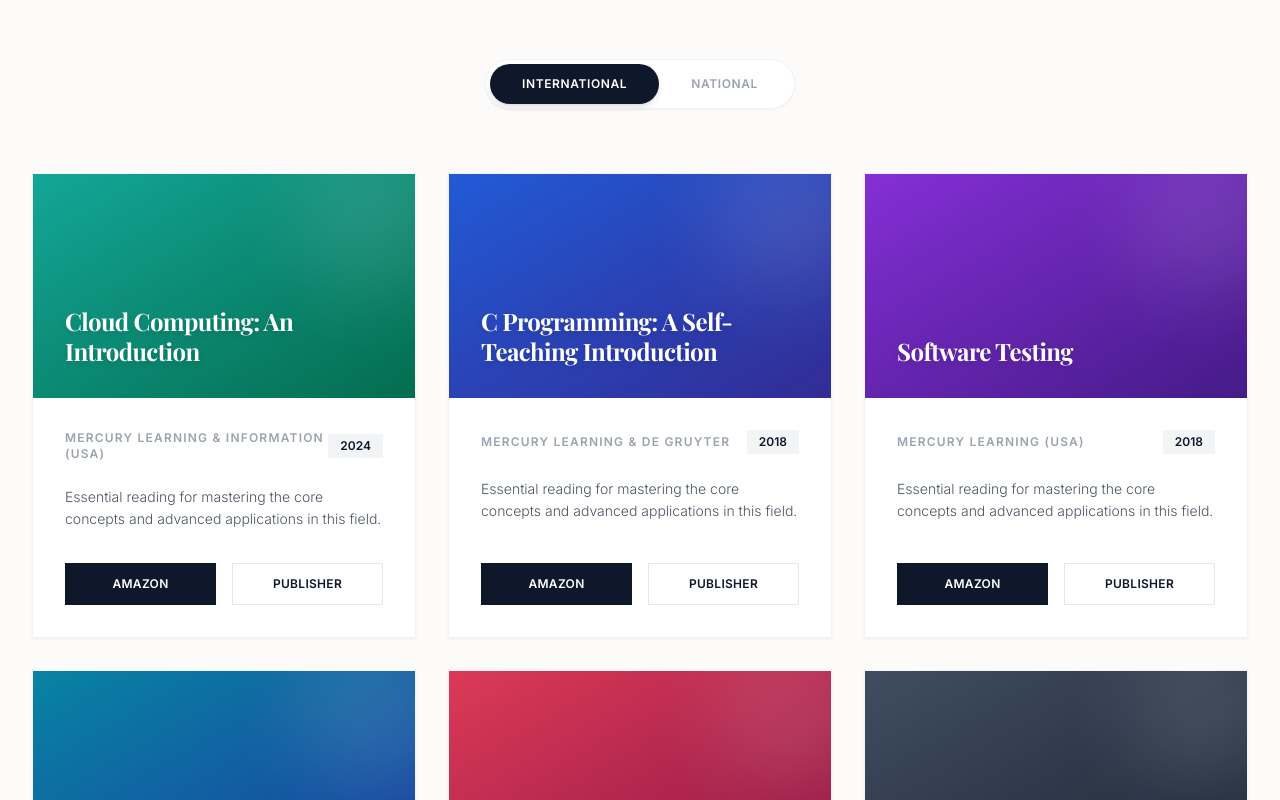
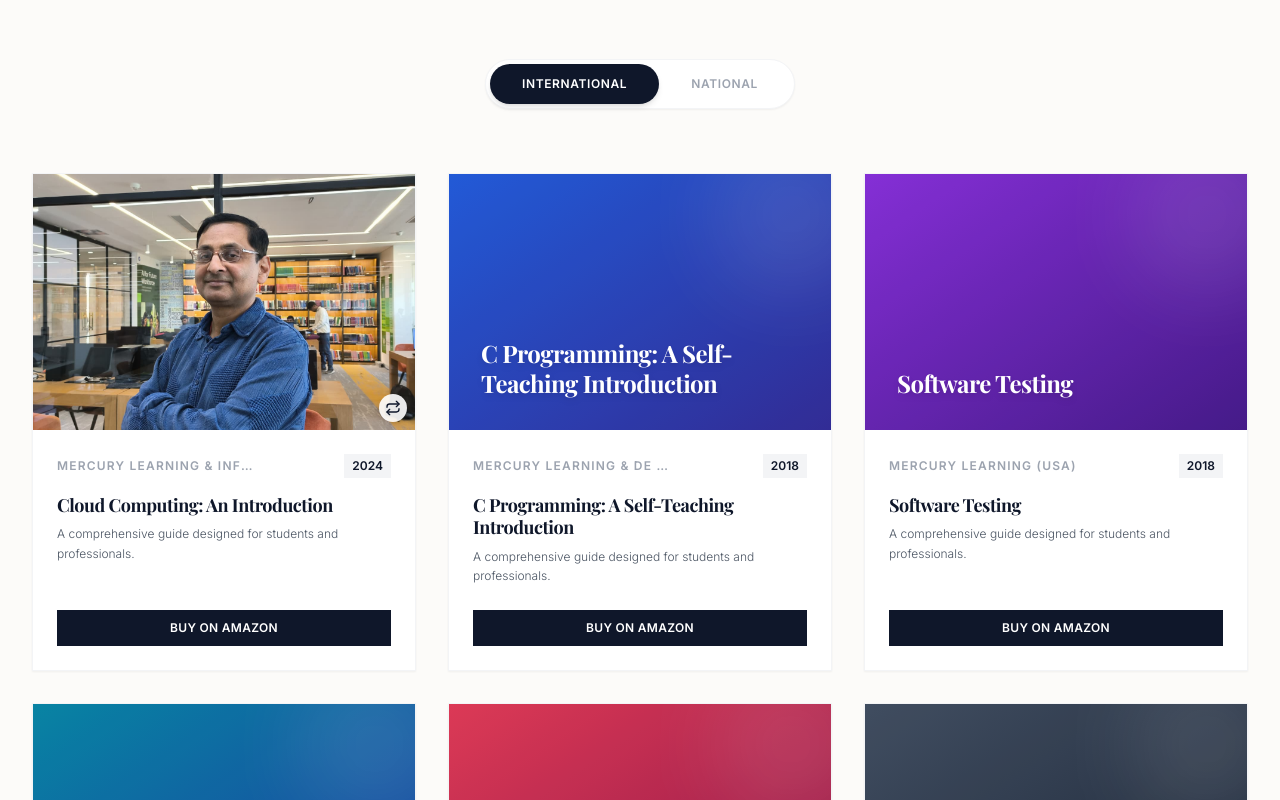
Before and after one commit to rohitsingh-del/Dr.-Rajiv-Chopra, a React (Vite) app: page / in a window 1280 px wide. Shown: the part 2300-3100 px from the top of the page. Built offline with nearby package versions, Linux system fonts and the light colour scheme; a web font is replaced by a local one.

Commit message:
Add front and back covers for Cloud Computing book

```diff
--- a/src/App.jsx
+++ b/src/App.jsx
@@ -256,42 +256,74 @@ const RevolvingCarousel = () => {
     );
 };
 
-const BookCard = ({ book }) => (
+const BookCard = ({ book }) => {
+    const [showBack, setShowBack] = useState(false);
+
+    return (
         <motion.div
             whileHover={{ y: -5 }}
             className="bg-white rounded-none shadow-sm hover:shadow-xl transition-all duration-300 flex flex-col h-full border border-gray-100 group relative overflow-hidden"
         >
             <div className="absolute top-0 left-0 w-full h-1 bg-gradient-to-r from-gold-400 to-gold-600 transform scale-x-0 group-hover:scale-x-100 transition-transform duration-500 origin-left"></div>
 
-        {/* Abstract Cover Art */}
-        <div className={`h-56 bg-gradient-to-br ${book.color} p-8 flex flex-col justify-end relative overflow-hidden`}>
+            {/* Cover Art or Image */}
+            <div className={`h-64 relative overflow-hidden group-hover:shadow-inner transition-all duration-500`}>
+                {book.cover ? (
+                    <div className="w-full h-full relative bg-gray-100">
+                        <img
+                            src={showBack && book.backCover ? book.backCover : book.cover}
+                            alt={book.title}
+                            className="w-full h-full object-cover transition-transform duration-700 group-hover:scale-105"
+                        />
+                        {book.backCover && (
+                            <button
+                                onClick={(e) => { e.preventDefault(); setShowBack(!showBack); }}
+                                className="absolute bottom-2 right-2 bg-white/90 p-1.5 rounded-full shadow-md hover:bg-gold-500 hover:text-white transition-colors z-20"
+                                title="Flip Cover"
+                            >
+                                <svg xmlns="http://www.w3.org/2000/svg" width="16" height="16" viewBox="0 0 24 24" fill="none" stroke="currentColor" strokeWidth="2" strokeLinecap="round" strokeLinejoin="round" className="lucide lucide-repeat"><path d="m17 2 4 4-4 4" /><path d="M3 11v-1a4 4 0 0 1 4-4h14" /><path d="m7 22-4-4 4-4" /><path d="M21 13v1a4 4 0 0 1-4 4H3" /></svg>
+                            </button>
+                        )}
+                        <div className="absolute inset-0 bg-black/0 group-hover:bg-black/10 transition-colors duration-300 pointer-events-none"></div>
+                    </div>
+                ) : (
+                    <div className={`w-full h-full bg-gradient-to-br ${book.color} p-8 flex flex-col justify-end relative`}>
                         <div className="absolute inset-0 bg-navy-900/10 mix-blend-multiply"></div>
                         <div className="absolute -right-10 -top-10 w-40 h-40 bg-white/10 rounded-full blur-2xl"></div>
                         <h3 className="text-white font-serif font-bold text-2xl leading-tight relative z-10 drop-shadow-md pr-4">{book.title}</h3>
                     </div>
-
-        <div className="p-8 flex flex-col flex-grow bg-white">
-            <div className="flex items-center justify-between mb-6">
-                <p className="text-xs font-bold text-gray-400 uppercase tracking-widest">{book.publisher}</p>
-                <span className="text-xs font-bold text-navy-900 bg-gray-100 px-3 py-1">{book.year}</span>
+                )}
             </div>
 
-            <p className="text-gray-600 text-sm mb-8 flex-grow leading-relaxed font-light">
-                Essential reading for mastering the core concepts and advanced applications in this field.
+            <div className="p-6 flex flex-col flex-grow bg-white">
+                <div className="flex items-center justify-between mb-4">
+                    <p className="text-xs font-bold text-gray-400 uppercase tracking-widest truncate max-w-[60%]">{book.publisher}</p>
+                    <span className="text-xs font-bold text-navy-900 bg-gray-100 px-2 py-1">{book.year}</span>
+                </div>
+
+                <h3 className="text-navy-900 font-serif font-bold text-lg leading-tight mb-2 line-clamp-2 group-hover:text-gold-600 transition-colors">
+                    {book.title}
+                </h3>
+
+                <p className="text-gray-600 text-xs mb-6 flex-grow leading-relaxed font-light line-clamp-3">
+                    A comprehensive guide designed for students and professionals.
                 </p>
 
                 {/* Buy Links */}
-            <div className="grid grid-cols-2 gap-4 mt-auto">
-                <button className="flex items-center justify-center w-full py-3 px-4 bg-navy-900 text-white text-xs font-bold uppercase tracking-wide hover:bg-gold-600 transition-colors">
-                    Amazon
-                </button>
-                <button className="flex items-center justify-center w-full py-3 px-4 bg-transparent border border-gray-200 text-navy-900 text-xs font-bold uppercase tracking-wide hover:bg-gray-50 transition-colors">
-                    Publisher
-                </button>
+                <div className="grid grid-cols-1 gap-3 mt-auto">
+                    <a
+                        href={book.link}
+                        target="_blank"
+                        rel="noopener noreferrer"
+                        className="flex items-center justify-center w-full py-2.5 px-4 bg-navy-900 text-white text-xs font-bold uppercase tracking-wide hover:bg-gold-600 transition-colors"
+                    >
+                        Buy on Amazon
+                    </a>
                 </div>
             </div>
         </motion.div>
     );
+};
 
 const LibrarySection = () => {
     const [activeTab, setActiveTab] = useState('international');
--- a/src/data/index.js
+++ b/src/data/index.js
@@ -19,8 +19,9 @@ export const INTERNATIONAL_BOOKS = [
         publisher: "Mercury Learning & Information (USA)",
         year: 2024,
         color: "from-teal-500 to-emerald-700",
-        link: "https://www.amazon.com/s?k=Cloud+Computing+Rajiv+Chopra+Mercury+Learning",
-        cover: null // Add image import here, e.g., cloudComputingImg
+        link: "https://www.amazon.in/Cloud-Computing-Introduction-R-Chopra/dp/1683920929",
+        cover: "/books/cloud-computing-front.jpg",
+        backCover: "/books/cloud-computing-back.jpg"
     },
     {
         id: 2,
```
Also changed, not shown: public/books/cloud-computing-back.jpg (added), public/books/cloud-computing-front.jpg (added). Lines whose indentation alone changed are shown as unchanged.
